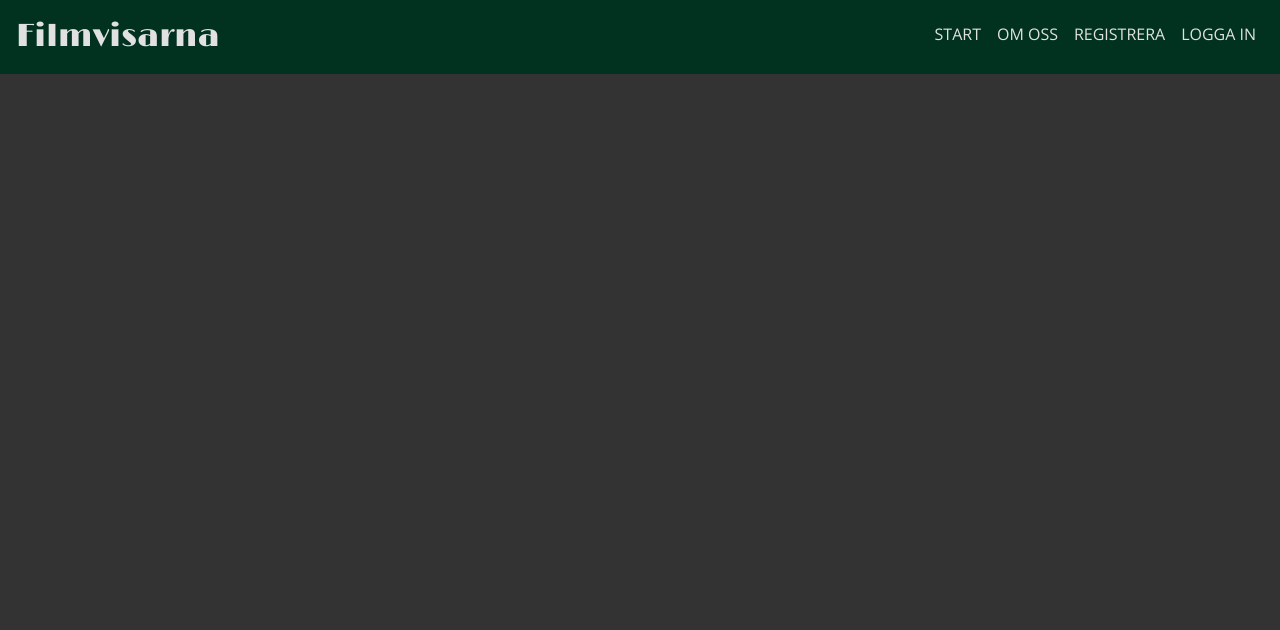
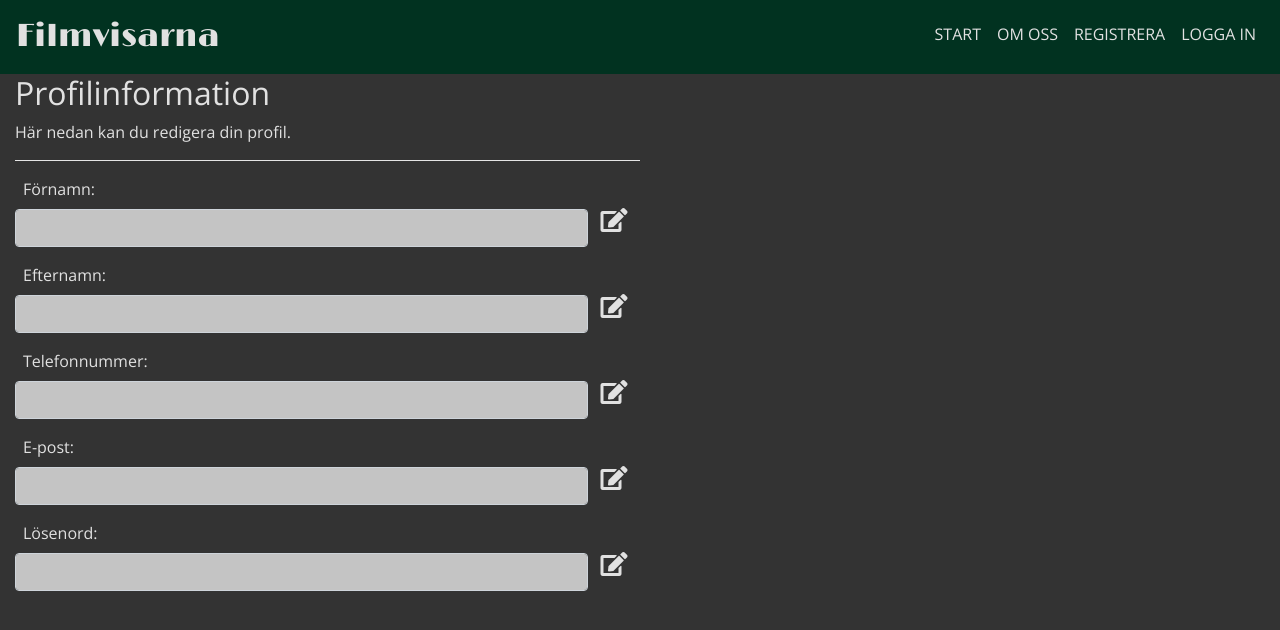
Before and after one commit to chris-mbg/FilmvisarnaAB, a React (Create React App) app: page /profile in a window 1280 px wide. Shown: the top 630 px of the page. Built offline with nearby package versions, Linux system fonts and the light colour scheme; no server answers.

Commit message:
Basic styling for ProfileForm including icons

```diff
--- /dev/null
+++ b/src/components/profile/ProfileForm.js
@@ -0,0 +1,145 @@
+import styles from "../../css/ProfileForm.module.css";
+import { Col, Row } from "react-bootstrap";
+
+const ProfileForm = () => {
+  return (
+    <form className={styles.form}>
+      <Row noGutters>
+        <Col xs={11} sm={11} md={11} lg={11}>
+          <div className="form-group">
+            <label className="pl-2" htmlFor="firstname">
+              Förnamn:
+            </label>
+
+            <input
+              autoComplete="off"
+              required
+              className={`${styles.input} form-control`}
+              type="text"
+              id="firstname"
+            />
+          </div>
+        </Col>
+        <Col
+          className="d-flex align-items-center justify-content-center"
+          xs={1}
+          sm={1}
+          md={1}
+          lg={1}
+        >
+          <i class={`${styles.icon} fas fa-edit`} />
+        </Col>
+      </Row>
+
+      <Row noGutters>
+        <Col xs={11} sm={11} md={11} lg={11}>
+          <div className="form-group">
+            <label className="pl-2" htmlFor="lastname">
+              Efternamn:
+            </label>
+
+            <input
+              autoComplete="off"
+              required
+              className={`${styles.input} form-control`}
+              type="text"
+              id="lastname"
+            />
+          </div>
+        </Col>
+        <Col
+          className="d-flex align-items-center justify-content-center"
+          xs={1}
+          sm={1}
+          md={1}
+          lg={1}
+        >
+          <i class={`${styles.icon} fas fa-edit`} />
+        </Col>
+      </Row>
+
+      <Row noGutters>
+        <Col xs={11} sm={11} md={11} lg={11}>
+          <div className="form-group">
+            <label className="pl-2" htmlFor="phone">
+              Telefonnummer:
+            </label>
+
+            <input
+              autoComplete="off"
+              required
+              className={`${styles.input} form-control`}
+              type="tel"
+              id="phone"
+            />
+          </div>
+        </Col>
+        <Col
+          className="d-flex align-items-center justify-content-center"
+          xs={1}
+          sm={1}
+          md={1}
+          lg={1}
+        >
+          <i class={`${styles.icon} fas fa-edit`} />
+        </Col>
+      </Row>
+
+      <Row noGutters>
+        <Col xs={11} sm={11} md={11} lg={11}>
+          <div className="form-group">
+            <label className="pl-2" htmlFor="email">
+              E-post:
+            </label>
+
+            <input
+              autoComplete="off"
+              required
+              className={`${styles.input} form-control`}
+              type="email"
+              id="email"
+            />
+          </div>
+        </Col>
+        <Col
+          className="d-flex align-items-center justify-content-center"
+          xs={1}
+          sm={1}
+          md={1}
+          lg={1}
+        >
+          <i class={`${styles.icon} fas fa-edit`} />
+        </Col>
+      </Row>
+
+      <Row noGutters>
+        <Col xs={11} sm={11} md={11} lg={11}>
+          <div className="form-group">
+            <label className="pl-2" htmlFor="password">
+              Lösenord:
+            </label>
+
+            <input
+              autoComplete="off"
+              required
+              className={`${styles.input} form-control`}
+              type="password"
+              id="password"
+            />
+          </div>
+        </Col>
+        <Col
+          className="d-flex align-items-center justify-content-center"
+          xs={1}
+          sm={1}
+          md={1}
+          lg={1}
+        >
+          <i class={`${styles.icon} fas fa-edit`} />
+        </Col>
+      </Row>
+    </form>
+  );
+};
+
+export default ProfileForm;
--- a/src/components/profile/ProfileInformation.js
+++ b/src/components/profile/ProfileInformation.js
@@ -1,5 +1,18 @@
+import styles from "../../css/ProfileInformation.module.css";
+import ProfileForm from "./ProfileForm";
+
 const ProfileInformation = () => {
-  return <div></div>;
+  return (
+    <div className={styles.profile_wrapper}>
+      <div className={styles.header_wrapper}>
+        <h2>Profilinformation</h2>
+        <p>Här nedan kan du redigera din profil.</p>
+      </div>
+      {/* /.header_wrapper */}
+      <hr className={styles.hr} />
+      <ProfileForm />
+    </div>
+  );
 };
 
 export default ProfileInformation;
--- /dev/null
+++ b/src/css/ProfileForm.module.css
@@ -0,0 +1,17 @@
+.form {
+}
+
+.input {
+  background-color: #c4c4c4;
+  /* border-radius: 0; */
+  color: #000000;
+}
+
+.input:focus {
+  background-color: #c4c4c4;
+}
+
+.icon {
+  cursor: pointer;
+  font-size: 1.5rem;
+}
--- /dev/null
+++ b/src/css/ProfileInformation.module.css
@@ -0,0 +1,16 @@
+.hr {
+  background-color: #ffffff;
+}
+
+.profile_wrapper {
+  width: 100%;
+}
+
+/* Header */
+
+.header_wrapper {
+}
+
+.title {
+  font-size: 1.75rem;
+}
```
